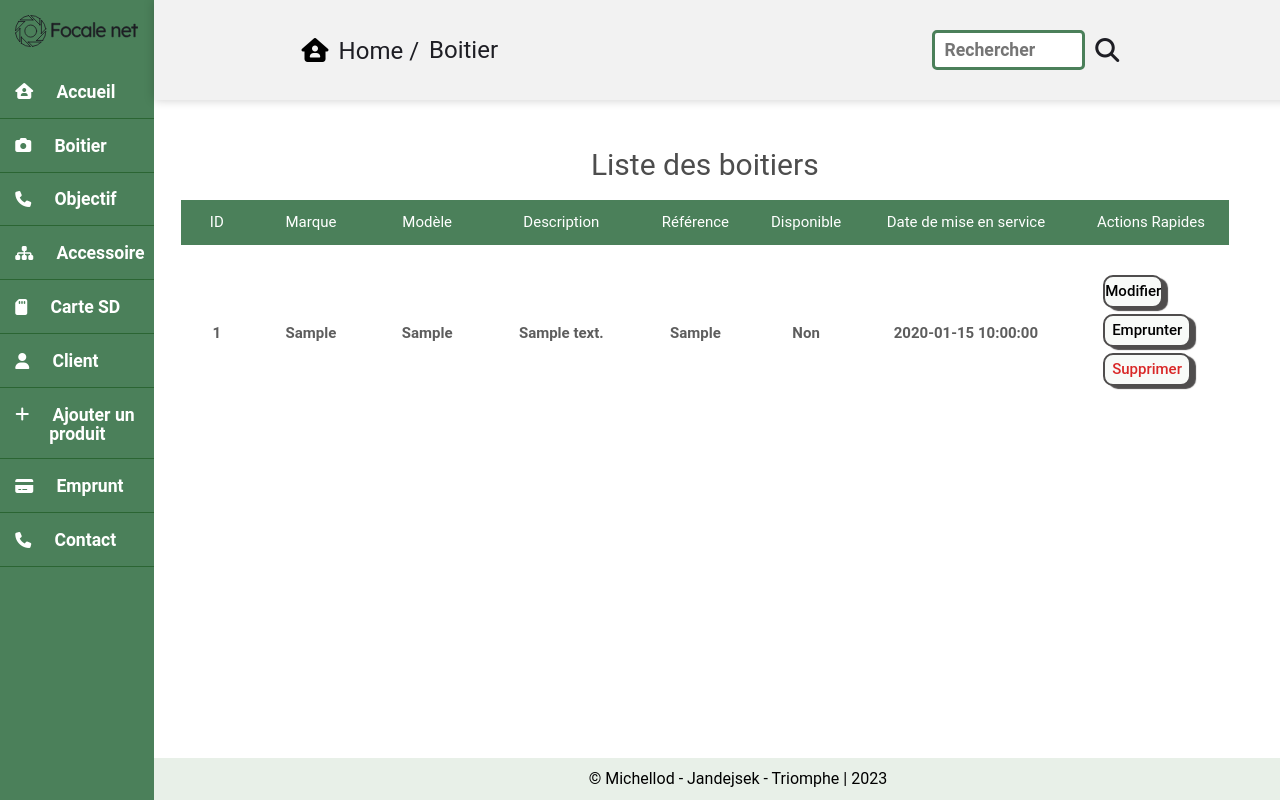
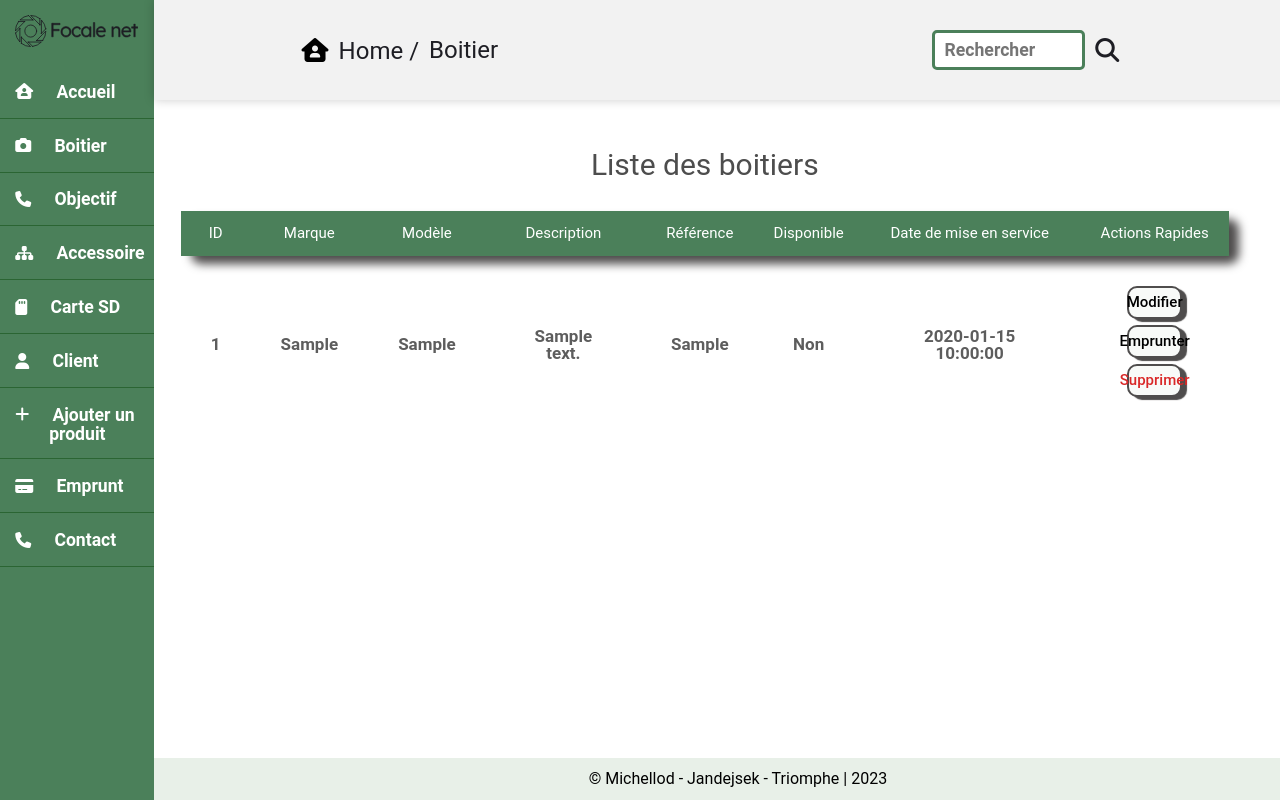
Before and after one commit to Klaimand22/sae203, a PHP site: page /html/boitier.php in a window 1280 px wide. Run offline with PHP 8.4, Linux system fonts and the light colour scheme; tables that the repository leaves empty or names only in its code hold one stand-in row (values such as "Sample post"); some libraries are stand-ins or nearby versions.

Commit message:
Details Tableau

```diff
--- a/css/list_form.css
+++ b/css/list_form.css
@@ -26,8 +26,8 @@ table {
     border-collapse: collapse;
     width: 100%;
     font-size: 15px;
-    margin-top: 20px;
-    margin-bottom: 20px;
+    margin-top: 3%;
+    margin-bottom: 3%;
 }
 tr {
     text-align: center;
@@ -44,6 +44,7 @@ td {
     text-align: center;
     color: #000000a2;
     font-weight: 700;
+    font-size: 17px;
     vertical-align: middle;
 }
 tr:nth-child(even) {
@@ -51,8 +52,10 @@ tr:nth-child(even) {
 
 }
 
-th {
-    background-color:#4B805A;;
+.menutable {
+    background-color:#4B805A;
+    border-radius: 10px;
+    box-shadow: 10px 8px 10px rgb(79, 77, 77);
 }
 
 .btn-add {
@@ -73,6 +76,13 @@ th {
   .btn-add:hover {
     background-color: #3e8e41;
   }
+.modifier{
+    display: flex;
+    flex-direction: row;
+    vertical-align: middle;
+    justify-content: center;
+}
+
 
 .modifier button {
     background-color: #f8faf8;
@@ -81,17 +91,20 @@ th {
     border: solid 2px rgb(79, 77, 77);
     margin-bottom: 6px;
     font-weight: 500;
+    font-size: 15px;
     display: flex;
     justify-content: center;
     box-shadow: 5px 3px 1px rgb(79, 77, 77);
     cursor: pointer;
+    width : 63%;
+    transition: ease-in-out 10ms;
+
 }
 
-.change{
-   width : 63%;
-}
-
-.borrow{
+.modifier button:hover{
+    background-color: #4d4d4d;
+    color:#f8faf8;
+    box-shadow: 5px 3px 1px #4d4d4d;
 
 }
 
--- a/html/boitier.php
+++ b/html/boitier.php
@@ -24,7 +24,7 @@
         <h1>Liste des boitiers</h1>
         <table>
             <thead>
-                <tr>
+                <tr class="menutable">
                     <th>ID</th>
                     <th>Marque</th>
                     <th>Modèle</th>
```
